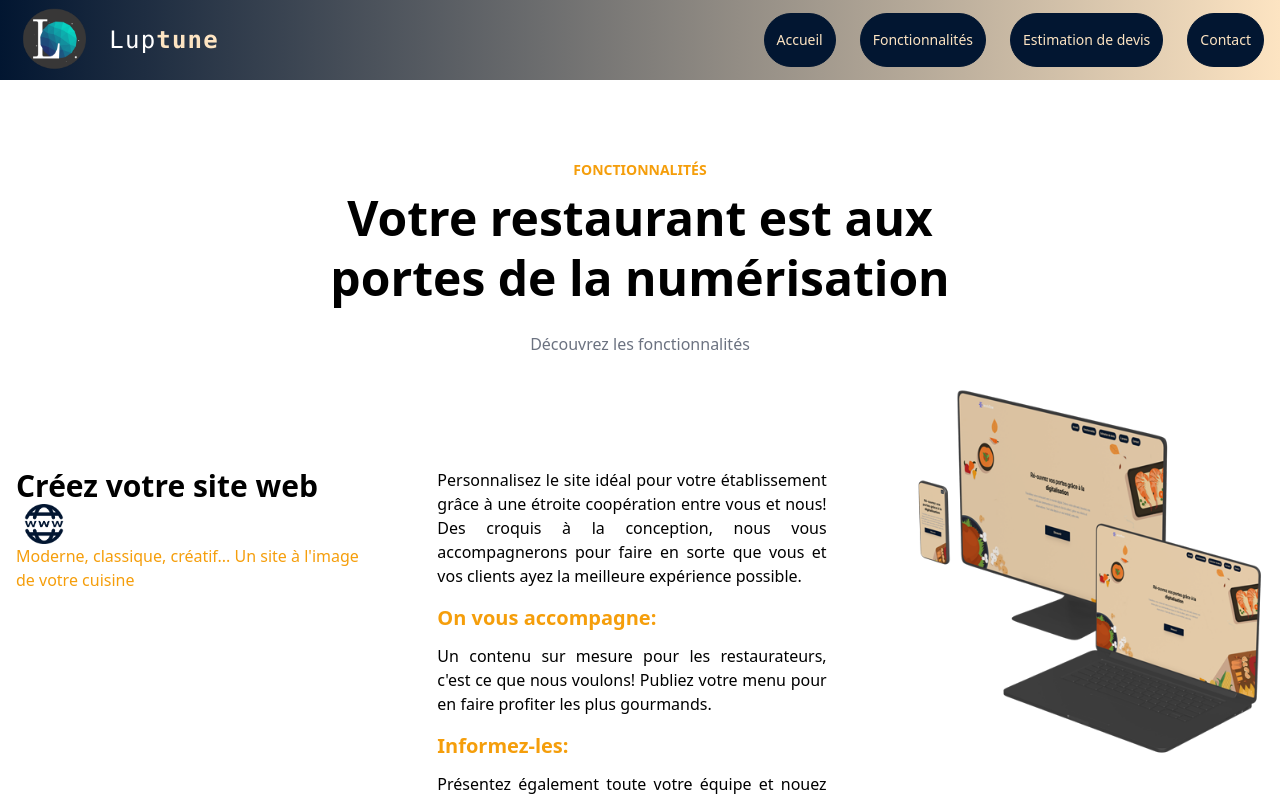
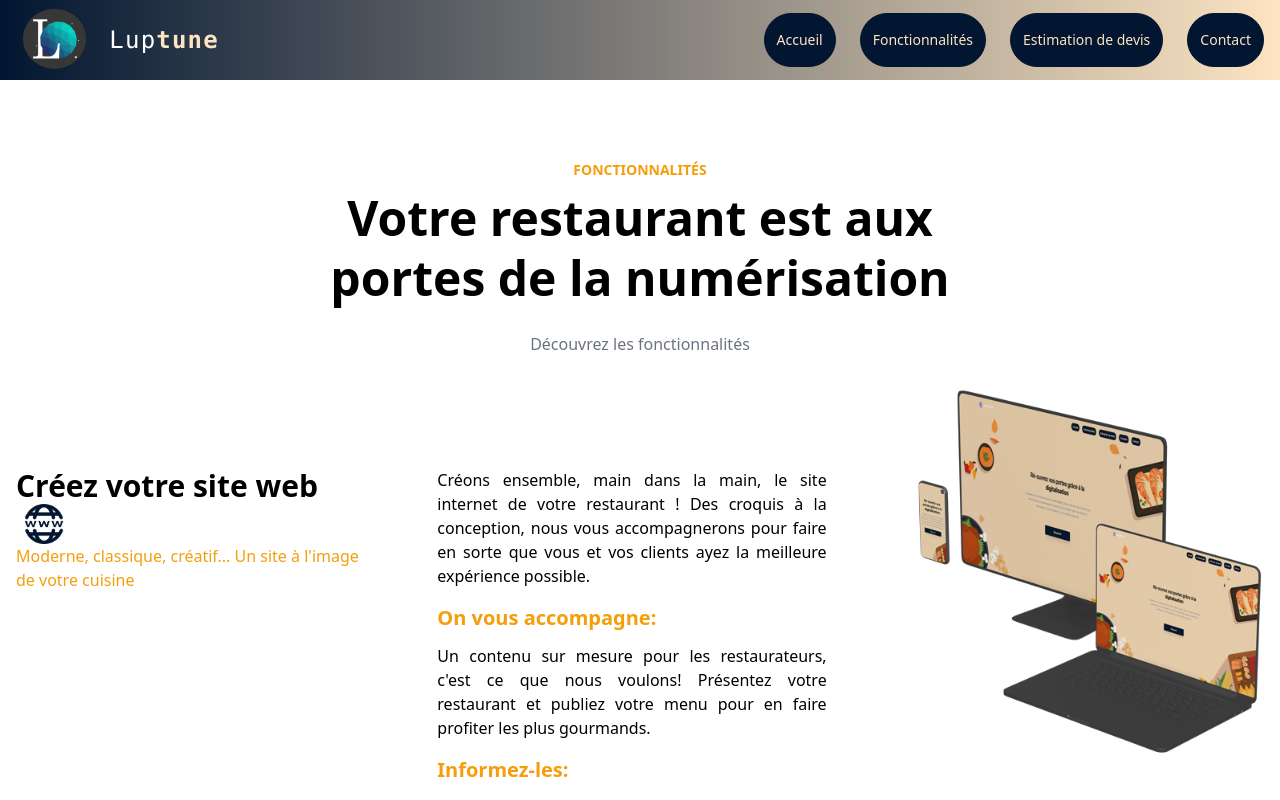
Before and after one commit to xscap1/Luptune, a Vue app in the folder luptune/: page /fonctionnalites in a window 1280 px wide. Shown: the top 800 px of the page. Built offline with nearby package versions, Linux system fonts and the light colour scheme.

Commit message:
Modifs fcts

```diff
--- a/luptune/src/views/Fonctionnalites.vue
+++ b/luptune/src/views/Fonctionnalites.vue
@@ -27,11 +27,11 @@
         </div>
 
         <div class="xl:w-2/6 px-2 text-justify pr-6">
-          <p class="mb-4"> Personnalisez le site idéal pour votre établissement grâce à une étroite coopération entre vous et nous!
+          <p class="mb-4"> Créons ensemble, main dans la main, le site internet de votre restaurant !
              Des croquis à la conception, nous vous accompagnerons pour faire en sorte que vous et vos clients ayez la meilleure expérience possible.</p>
 
 <h3 class="text-xl mb-3 font-semibold font-semibold text-yellow-500">On vous accompagne:</h3>
-          <p class="mb-4">Un contenu sur mesure pour les restaurateurs, c'est ce que nous voulons! Publiez votre menu pour en faire profiter les plus gourmands.
+          <p class="mb-4">Un contenu sur mesure pour les restaurateurs, c'est ce que nous voulons! Présentez votre restaurant et publiez votre menu pour en faire profiter les plus gourmands.
           </p>
 
           <h3 class="text-xl mb-3 font-semibold font-semibold text-yellow-500">Informez-les:</h3>
```
